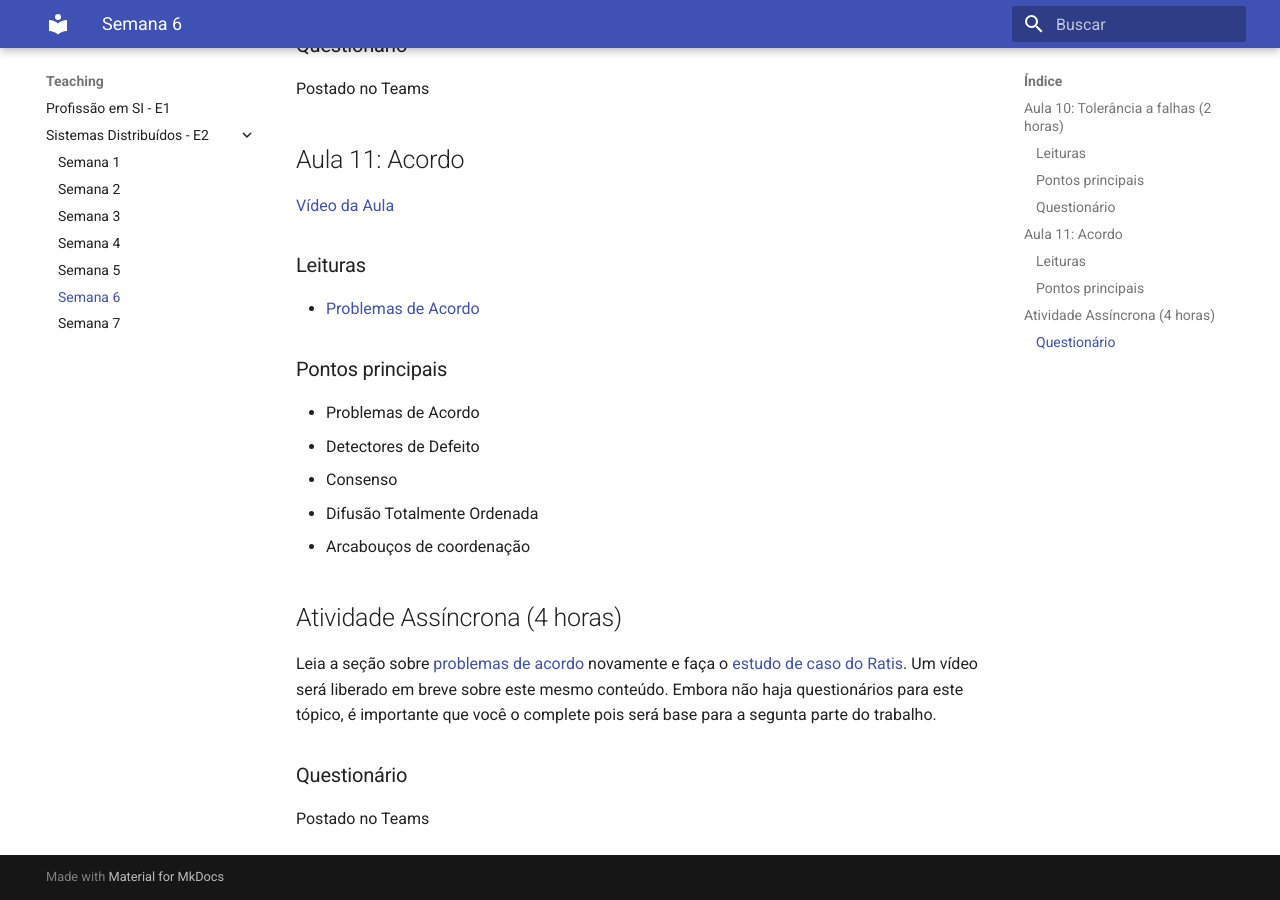
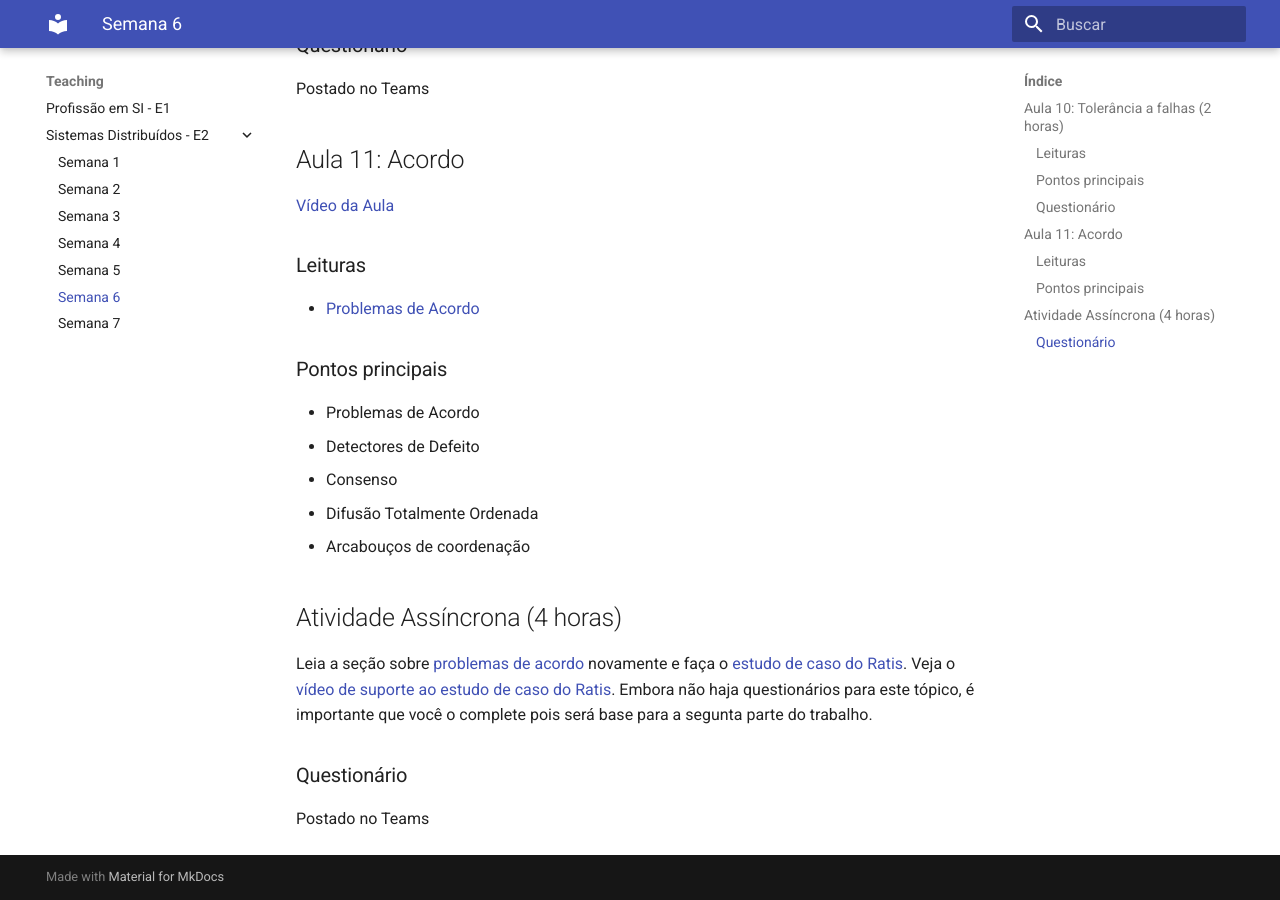
Before and after one commit to lasarojc/lasarojc.github.io, an MkDocs documentation site: the page built from docs/teaching/gbc074gsi028/semana6.md, in a window 1280 px wide and 900 px high, scrolled down 614 px. Built offline with MkDocs 1.6.1 and Material for MkDocs 9.7.7, drawn with Linux system fonts in a browser that asks for light colours.

Commit message:
video do ratis

```diff
--- a/docs/teaching/gbc074gsi028/semana6.md
+++ b/docs/teaching/gbc074gsi028/semana6.md
@@ -37,7 +37,8 @@
 
 ## Atividade Assíncrona (4 horas)
 
-Leia a seção sobre [problemas de acordo](https://lasarojc.github.io/ds_notes/fault/#problemas-de-acordo) novamente e faça o [estudo de caso do Ratis](https://lasarojc.github.io/ds_notes/fault/#estudo-de-caso-ratis). Um vídeo será liberado em breve sobre este mesmo conteúdo. Embora não haja questionários para este tópico, é importante que você o complete pois será base para a segunta parte do trabalho.
+Leia a seção sobre [problemas de acordo](https://lasarojc.github.io/ds_notes/fault/#problemas-de-acordo) novamente e faça o [estudo de caso do Ratis](https://lasarojc.github.io/ds_notes/fault/#estudo-de-caso-ratis).
+Veja o [vídeo de suporte ao estudo de caso do Ratis](https://web.microsoftstream.com/video/d9600538-d369-4347-b3ed-bcda0daa883f). Embora não haja questionários para este tópico, é importante que você o complete pois será base para a segunta parte do trabalho.
 
 ### Questionário
 
```
